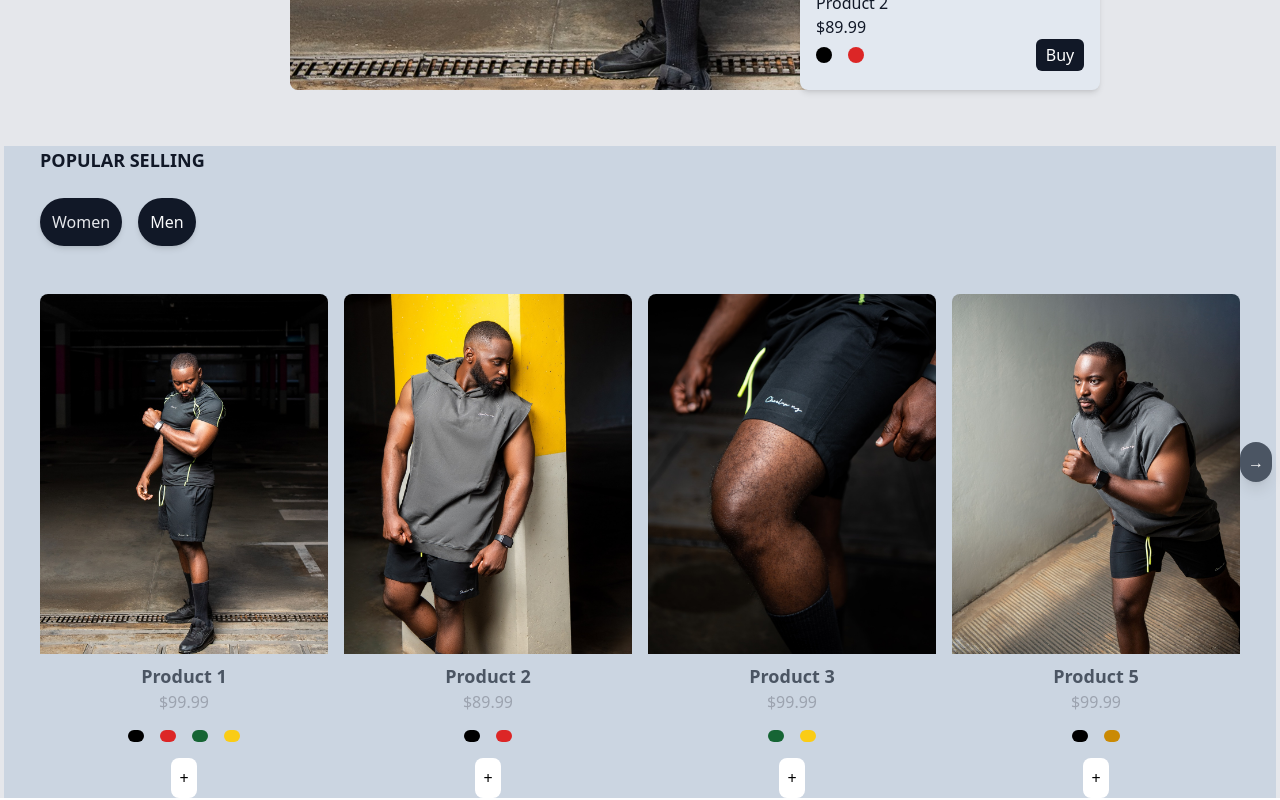
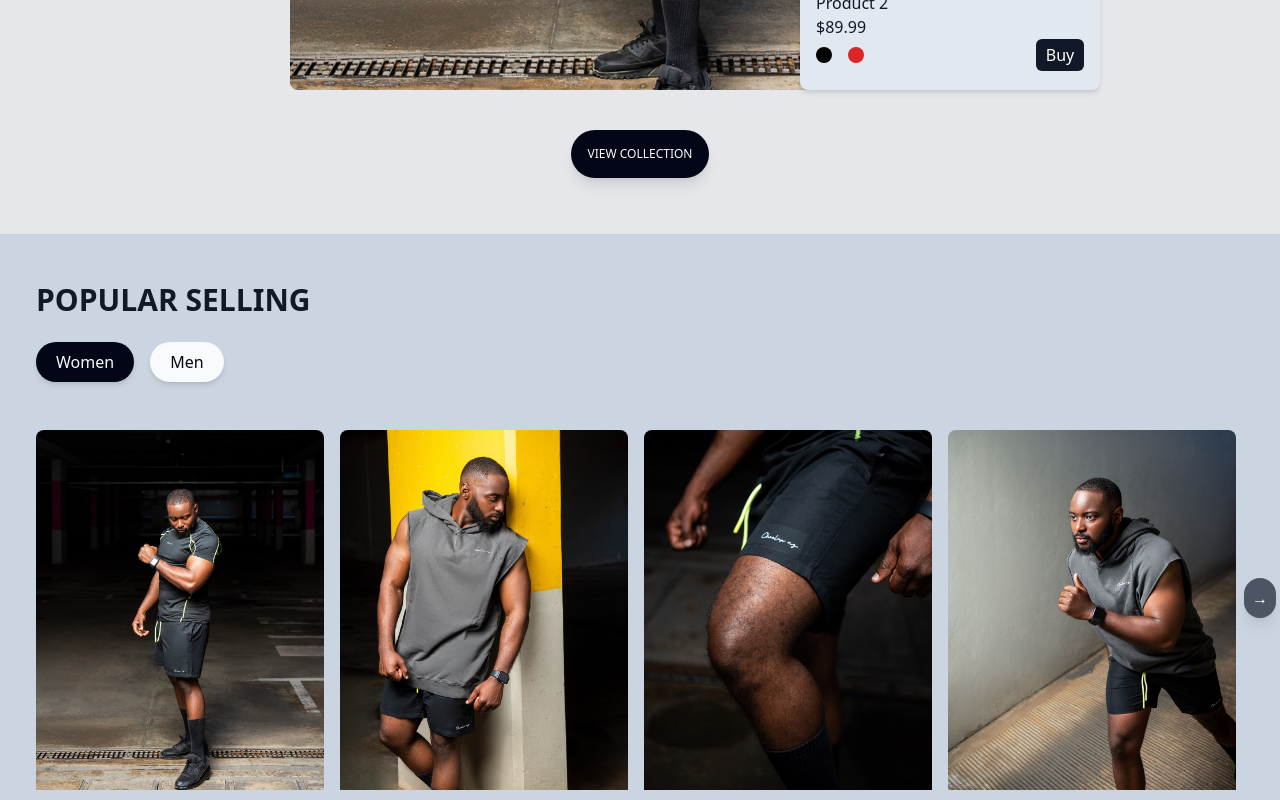
Before and after one commit to 0FFSIDE1/Cheeluxng-FE, a Vue app: page / in a window 1280 px wide. Shown: the part 3140-3940 px from the top of the page. Built offline with nearby package versions, Linux system fonts and the light colour scheme; grey boxes are pictures that could not be loaded.

Commit message:
feat: update ProductShowcase and Home components with new button styles and layout adjustments

```diff
--- a/src/components/ProductShowcase.vue
+++ b/src/components/ProductShowcase.vue
@@ -37,6 +37,7 @@
             </div>
           </div>
         </div>
+        <button class="bg-slate-950 shadow-lg p-4 rounded-full text-xs  text-gray-50 hover:text-gray-950 hover:bg-slate-50 " type="button">VIEW COLLECTION</button>
       </div>
     </section>
   </template>
--- a/src/pages/Home.vue
+++ b/src/pages/Home.vue
@@ -40,25 +40,27 @@
   <!-- <-- end of fast selling section -->
 
   <!-- <-- POPULAR selling section -->
-  <section class="mt-12 mx-1 h-full bg-slate-300">
-    <div class="flex flex-col ml-9 gap-6">
-      <div>
-        <h2 class="text-gray-900">POPULAR SELLING</h2>
+  <section class="mt-12 h-full bg-slate-300">
+    <div class="flex flex-col ml-9  gap-6 w-1/3">
+      <div class="mt-12">
+        <h2 class="text-gray-900 text-balance text-justify text-3xl">POPULAR SELLING</h2>
       </div>
       <div>
         <div class="flex gap-4">
 
-          <button class="bg-gray-900 text-gray-200 p-3  rounded-full shadow-md w-50">Women</button>
-          <button class="bg-gray-900 text-gray-50 p-3 w-50 rounded-full shadow-md hover:bg-slate-50 hover:text-gray-950">Men</button>
+          <button class="bg-slate-950 text-gray-50 flex justify-center items-center p-5 w-50 rounded-full shadow-md h-10">Women</button>
+          <button class="bg-slate-50 flex justify-center items-center p-5 h-10  text-gray-950 w-50 rounded-full shadow-md hover:bg-slate-950 hover:text-gray-50">Men</button>
         </div>
       </div>
     </div>
       <Slider
     :items="products"
     :visibleItems="4"
+
   />
-
-  </section>
+  <div class="my-5 h-6">
+  </div>
+</section>
 
 
 </template>
```
